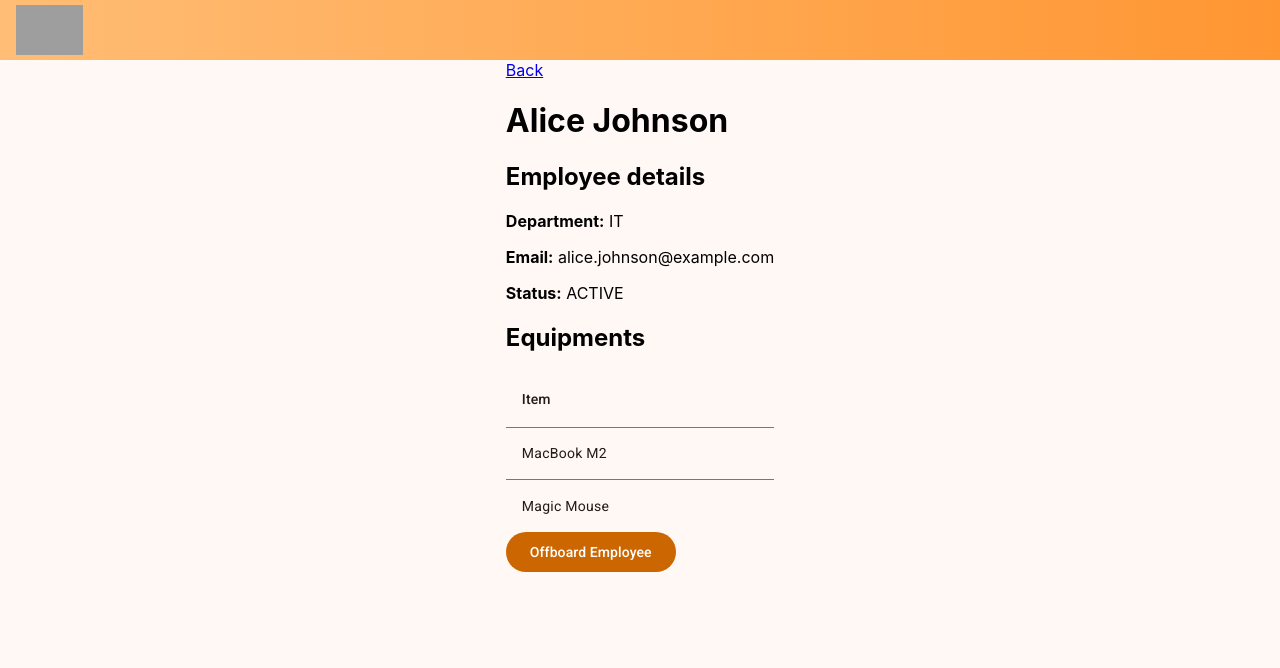
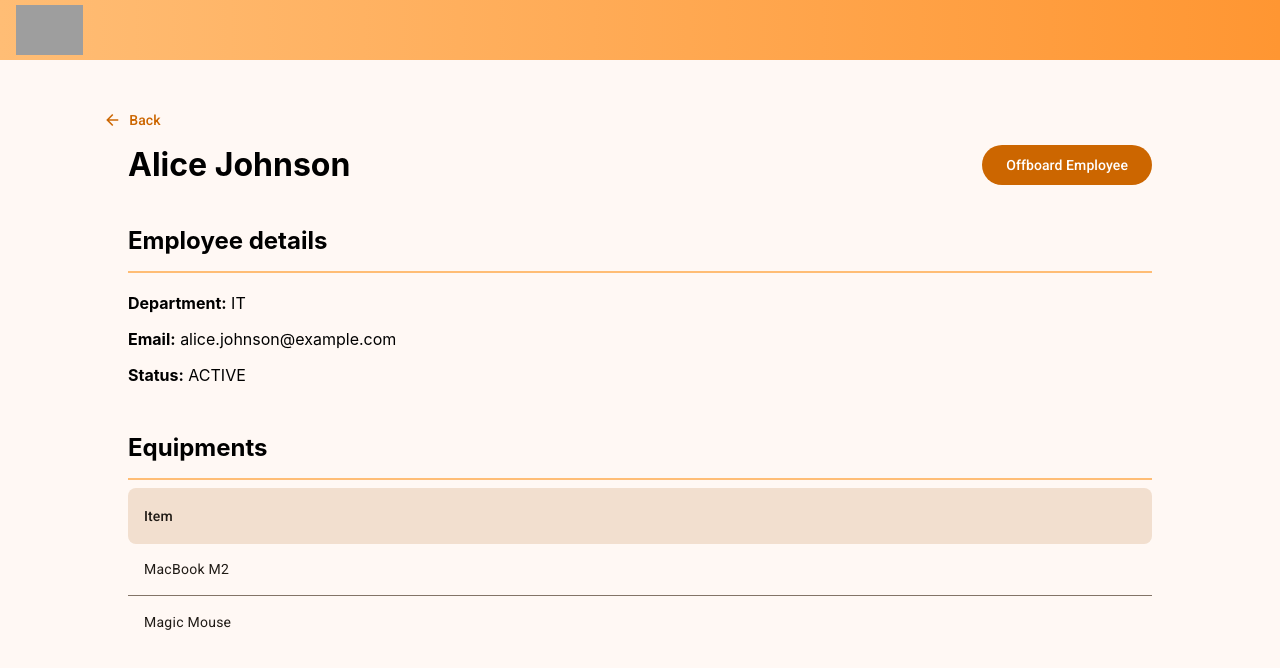
Before and after one commit to frostdevknight/tequipy-offboarding, an Angular app: page /employee/1 in a window 1280 px wide. Shown: the top 668 px of the page. Built offline with nearby package versions, Linux system fonts and the light colour scheme; grey boxes are pictures that could not be loaded.

Commit message:
Style details page

```diff
--- a/src/app/app.component.scss
+++ b/src/app/app.component.scss
@@ -13,7 +13,7 @@ main {
   min-height: 100%;
   display: flex;
   justify-content: center;
-  padding: 60px 1rem 6rem 1rem;
+  padding: var(--container-padding);
   box-sizing: inherit;
   position: relative;
 }
@@ -35,10 +35,7 @@ main {
   display: flex;
   justify-content: center;
   width: 100%;
-}
-
-.content h1 {
-  margin-top: 1.75rem;
+  margin-top: 4rem;
 }
 
 .content p {
--- a/src/app/employees/view-employee-details/view-employee-details.component.html
+++ b/src/app/employees/view-employee-details/view-employee-details.component.html
@@ -1,17 +1,26 @@
 @if (employee) {
-  <a routerLink="/employees">Back</a>
-  <h1>{{ employee.name }}</h1>
+  <a class="link" mat-button routerLink="/employees">
+    <mat-icon class="icon">arrow_back</mat-icon>
+    Back
+  </a>
 
-  <h2>Employee details</h2>
-  <p><strong>Department:</strong> {{ employee.department }}</p>
-  <p><strong>Email:</strong> {{ employee.email }}</p>
-  <p><strong>Status:</strong> {{ employee.status }}</p>
+  <div class="top">
+    <h1>{{ employee.name }}</h1>
+    <app-offboarding-dialog [id]="id()" [employee]="employee"/>
+  </div>
 
-  <h2>Equipments</h2>
+  <div class="employee">
+    <h2>Employee details</h2>
+    <p><strong>Department:</strong> {{ employee.department }}</p>
+    <p><strong>Email:</strong> {{ employee.email }}</p>
+    <p><strong>Status:</strong> {{ employee.status }}</p>
+  </div>
+
+  <h2 class="eq-header">Equipments</h2>
   @if (employee.equipments.length > 0) {
   <table mat-table [dataSource]="employee.equipments">
   <ng-container matColumnDef="name">
-    <th mat-header-cell *matHeaderCellDef>Item</th>
+    <th class="tb-header" mat-header-cell *matHeaderCellDef>Item</th>
       <td mat-cell *matCellDef="let eq">{{ eq.name }}</td>
   </ng-container>
   <tr mat-header-row *matHeaderRowDef="['name']"></tr>
@@ -20,5 +29,4 @@
   } @else {
   <p>No equipment</p>
  }
-  <app-offboarding-dialog [id]="id()" [employee]="employee"/>
 }
--- a/src/app/employees/view-employee-details/view-employee-details.component.scss
+++ b/src/app/employees/view-employee-details/view-employee-details.component.scss
@@ -0,0 +1,37 @@
+:host {
+  width: 100%;
+  position: relative;
+}
+
+.top {
+  display: flex;
+  justify-content: space-between;
+  align-items: center;
+  flex-wrap: wrap;
+}
+
+a.link {
+  position: absolute;
+  left: -1.625rem;
+  top: -1.5rem;
+  padding: 0;
+}
+
+h2 {
+  padding-bottom: 1rem;
+  border-bottom: 2px solid var(--color-primary);
+}
+
+.employee {
+  margin-bottom: 3rem;
+}
+
+.eq-header {
+  margin-bottom: .5rem;
+}
+
+th.tb-header {
+  border-radius: .5rem;
+  border: none;
+  background-color: var(--mat-sys-surface-variant);
+}
--- a/src/app/employees/view-employee-details/view-employee-details.component.ts
+++ b/src/app/employees/view-employee-details/view-employee-details.component.ts
@@ -3,11 +3,13 @@ import { Employee, EmployeesService } from '../employees.service';
 import { MatTableModule } from '@angular/material/table';
 import { RouterLink } from '@angular/router';
 import { OffboardingDialogComponent } from '../offboarding-dialog/offboarding-dialog.component';
+import { MatButtonModule } from '@angular/material/button';
+import { MatIconModule } from '@angular/material/icon';
 
 
 @Component({
   selector: 'app-view-employee-details',
-  imports: [MatTableModule, RouterLink, OffboardingDialogComponent],
+  imports: [MatTableModule, RouterLink, OffboardingDialogComponent, MatButtonModule, MatIconModule],
   templateUrl: './view-employee-details.component.html',
   styleUrl: './view-employee-details.component.scss'
 })
--- a/src/app/employees/view-employees-list/view-employees-list.component.scss
+++ b/src/app/employees/view-employees-list/view-employees-list.component.scss
@@ -11,7 +11,6 @@
 
 .heading {
   width: 100%;
-  margin-top: 4rem;
   margin-bottom: 2rem;
 }
 
--- a/src/styles.scss
+++ b/src/styles.scss
@@ -6,6 +6,7 @@
   --color-primary-dark: #ff9632;
   --color-surface: #E3E6EC;
   --gradient-primary: linear-gradient(to right, var(--color-primary), var(--color-primary-dark));
+  --container-padding: 60px 8rem 6rem 8rem;
 
   @include mat.theme((color: theme.$primary-palette,
       typography: Roboto,
@@ -15,6 +16,15 @@
       outlined-container-shape: var(--mat-sys-corner-small), container-vertical-padding: 1rem,
       container-height: 3rem,
       container-text-line-height: var(--mat-sys-body-medium-line-height)));
+
+
+  @media screen and (max-width: 1200px) {
+    --container-padding: 60px 5.25rem 6rem 5.25rem;
+  }
+
+  @media screen and (max-width: 650px) {
+    --container-padding: 60px 1.75rem 6rem 1.75rem;
+  }
 }
 
 html,
```
